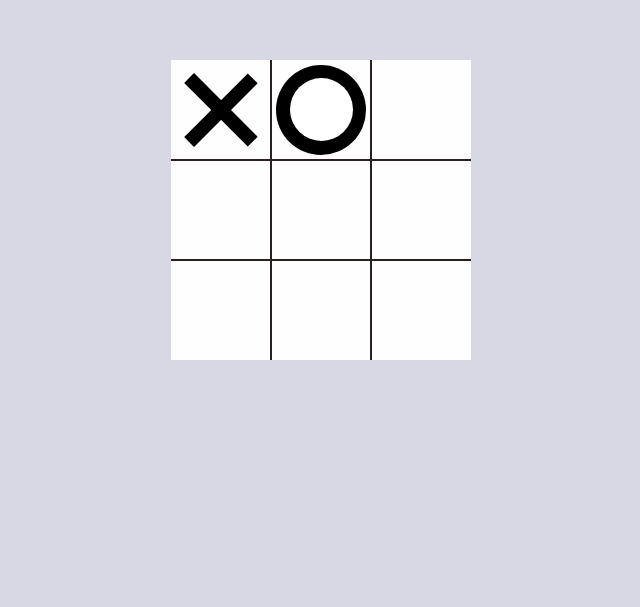
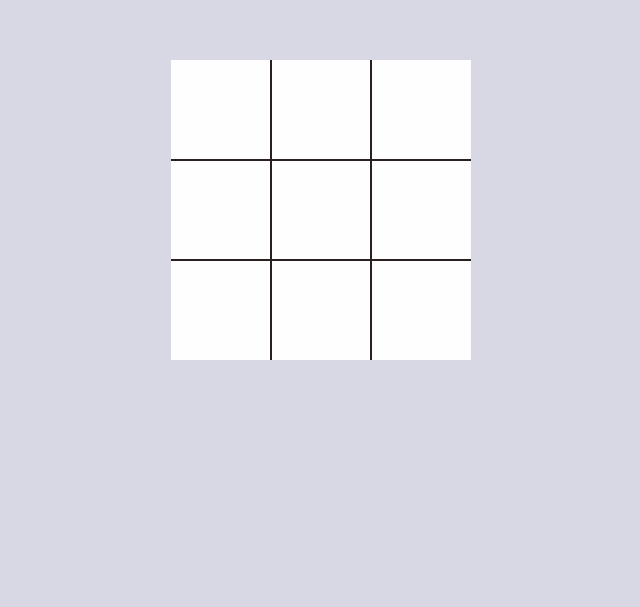
Before and after one commit to pinkx-xlink/tic-tac-toe, a plain HTML site: page index.html in a window 1280 px wide. Shown: the part 190-797 px from the top of the page, without its empty margins (319-959 px from the left). Drawn offline with Linux system fonts and the light colour scheme.

Commit message:
Remove cell/board class (clear board of X's & O's)

```diff
--- a/index.html
+++ b/index.html
@@ -8,9 +8,9 @@
     <script src="index.js" defer></script>
 </head>
 <body>
-    <div class="board x" id="board">
-        <div class="cell x" data-cell></div>
-        <div class="cell circle" data-cell></div>
+    <div class="board" id="board">
+        <div class="cell" data-cell></div>
+        <div class="cell" data-cell></div>
         <div class="cell" data-cell></div>
         <div class="cell" data-cell></div>
         <div class="cell" data-cell></div>
```
